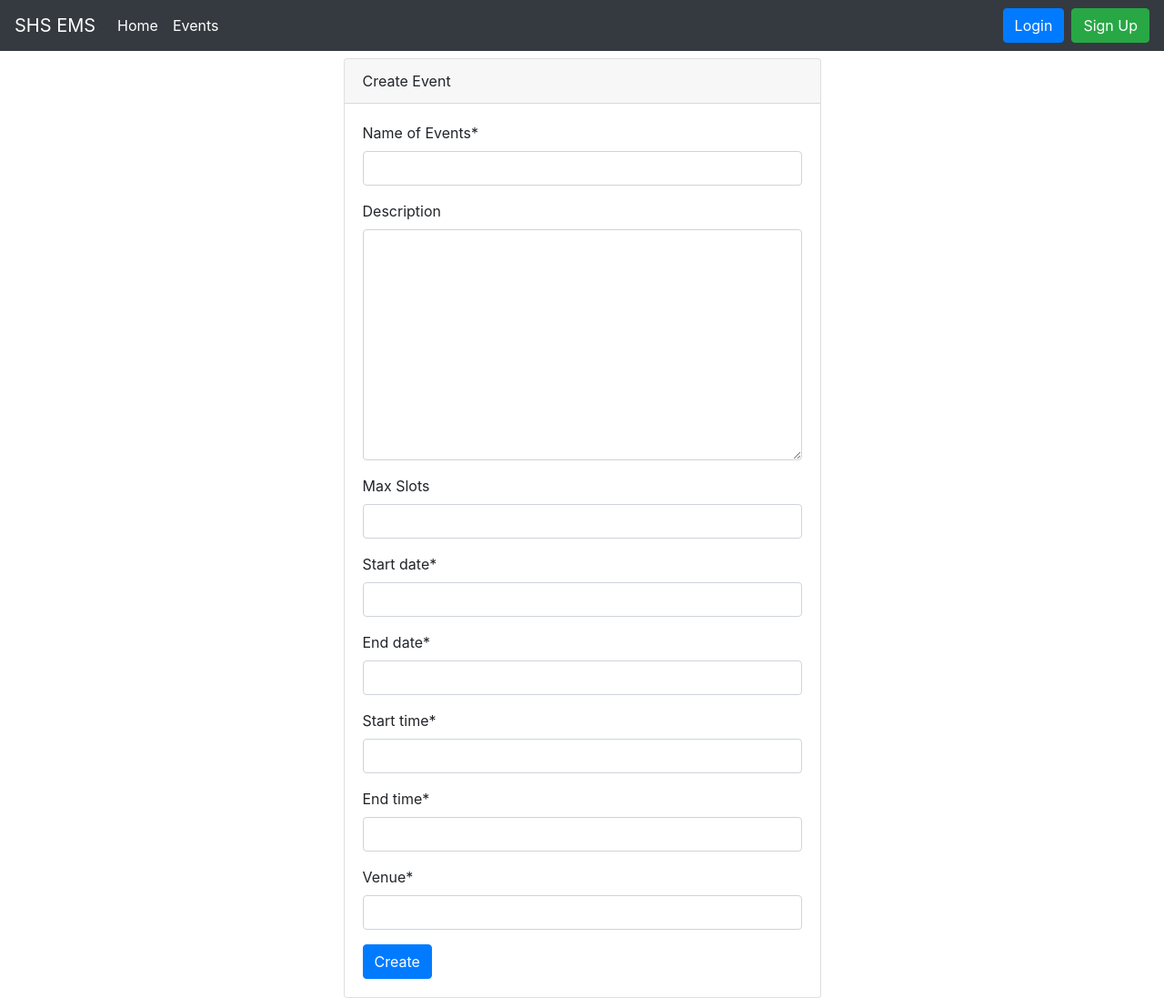
After one commit to herooww/ems_proj, a Django app: page /events/new/ in a window 1280 px wide. The commit adds this page. Shown: the whole page at 91% size. Run offline with Django 3.2, Linux system fonts and the light colour scheme; some libraries are stand-ins or nearby versions.

Commit message:
implemented myevents create and update events

```diff
--- a/events/models.py
+++ b/events/models.py
@@ -1,4 +1,5 @@
 from django.db import models
+from django.urls import reverse
 
 # Create your models here.
 
@@ -16,5 +17,10 @@ class Event(models.Model):
     venue=models.CharField("Venue", max_length= 100)
     date_created=models.DateTimeField("Date created", auto_now_add= True)
 
+    creator = models.ForeignKey(to = "users.Participant", on_delete = models.CASCADE)
+
     def __str__(self):
         return self.name
+    def get_absolute_url(self):
+        return reverse ("event_detail",
+            args=[str(self.pk)])
--- a/events/urls.py
+++ b/events/urls.py
@@ -1,9 +1,13 @@
 from django.urls import path
 
-from .views import HomePageView, EventListView, EventDetailView
+from .views import MyEventListView, HomePageView, EventListView, EventDetailView, EventCreateView, EventUpdateView
 
 urlpatterns = [
     path("", HomePageView.as_view(), name="home"),
     path("events/", EventListView.as_view(), name="event_list"),
+    path("events/my/", MyEventListView.as_view(), name="myevent_list"),
+    path("events/new/", EventCreateView.as_view(), name="event_create"),
+    path("events/<int:pk>/update/", EventUpdateView.as_view(), name="event_update"),
     path("events/<int:pk>/", EventDetailView.as_view(), name="event_detail")
+
 ]
--- a/events/views.py
+++ b/events/views.py
@@ -1,7 +1,7 @@
 from django.shortcuts import render
 
 # Create your views here.
-from django.views.generic import TemplateView, ListView, DetailView
+from django.views.generic import TemplateView, ListView, DetailView, CreateView, UpdateView
 from .models import Event
 
 class HomePageView(TemplateView):
@@ -16,3 +16,28 @@ class EventDetailView(DetailView):
     model = Event
     template_name = "event_detail.html"
     context_object_name = "event"
+
+
+class MyEventListView(ListView):
+    model = Event
+    template_name = "myevent_list.html"
+    context_object_name = "event_list"
+
+    def get_queryset(self):
+        qs = super().get_queryset()
+        return qs.filter(creator = self.request.user)
+
+
+class EventCreateView(CreateView):
+    model = Event
+    template_name = "event_create.html"
+    fields = ['name', 'description', 'max_slots', 'date_from', 'date_to', 'time_from', 'time_to', 'venue']
+
+    def form_valid(self, form):
+        form.instance.creator = self.request.user
+        return super(). form_valid(form)
+
+class EventUpdateView(UpdateView):
+    model = Event
+    template_name = "event_update.html"
+    fields = ['name', 'description', 'max_slots', 'date_from', 'date_to', 'time_from', 'time_to', 'venue']
--- a/templates/base.html
+++ b/templates/base.html
@@ -26,6 +26,11 @@
                     <li class="nav-item active">
                       <a class="nav-link" href="{% url 'event_list' %}">Events</a>
                     </li>
+                    {% if user.is_authenticated %}
+                    <li class="nav-item active">
+                      <a class="nav-link" href="{% url 'myevent_list' %}">MyEvents</a>
+                    </li>
+                    {% endif %}
                   </ul>
                   {% if user.is_authenticated %}
                     <div class="btn-group">
@@ -45,7 +50,7 @@
                       </a>
                       <a href="{% url 'signup' %}">
 
-                            <button type="button" class="btn btn-success ml-3">Sign Up</button>
+                            <button type="button" class="btn btn-success ml-2">Sign Up</button>
                       </a>
                     {% endif %}
                 </div>
--- /dev/null
+++ b/templates/event_create.html
@@ -0,0 +1,26 @@
+{% extends "base.html" %}
+{% load crispy_forms_tags %}
+
+{% block title %}
+Create Event
+{% endblock %}
+
+{% block content %}
+<div class="col-md-6 mx-auto">
+<div class="card mt-2">
+        <div class="card-header">
+          Create Event
+        </div>
+        <div class="card-body">
+                <form method="post" action="">
+                        {% csrf_token %}
+                        {{ form | crispy }}
+                        <button type="submit" class="btn btn-primary">Create</button>
+                    </form>
+
+        </div>
+      </div>
+    </div>
+
+
+{% endblock %}
```
Also changed, not shown: templates/event_update.html (added, +26 -0 lines), templates/myevent_list.html (added, +43 -0 lines), db.sqlite3, events/migrations/0002_event_creator.py (added).
